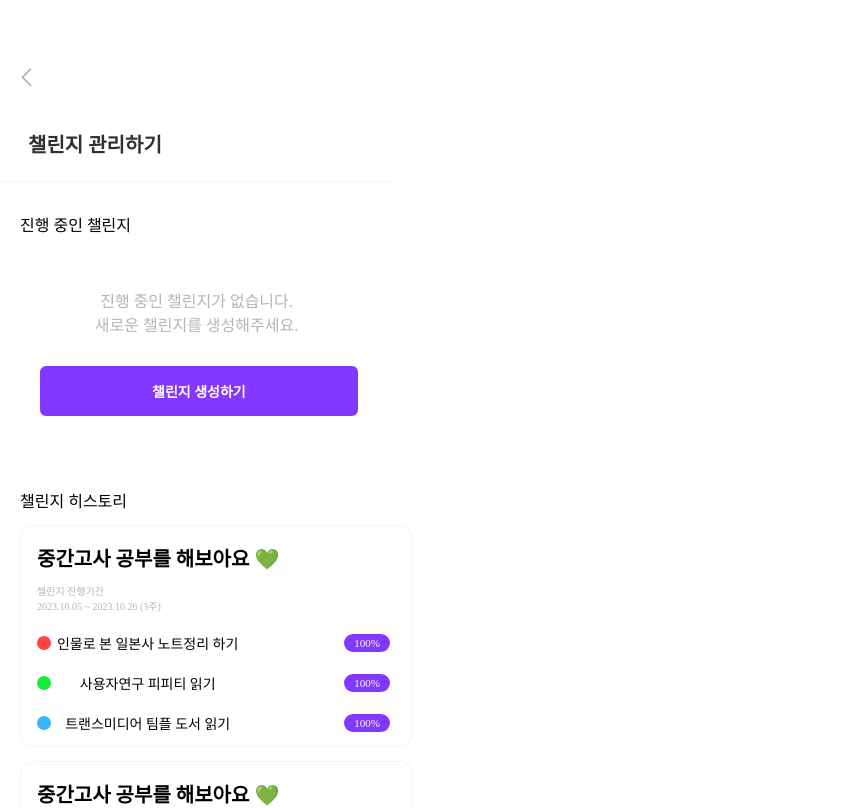
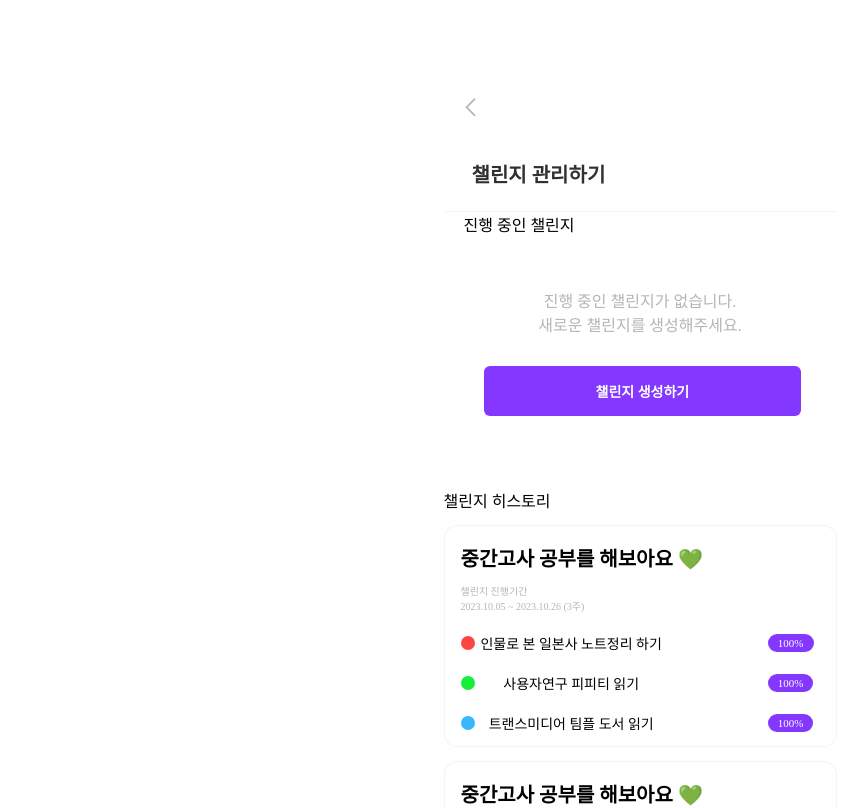
Before and after one commit to 11th-LikeLion-DragOn/DragOn_Front, a React (Create React App) app: page /nochallengelist in a window 1280 px wide. Shown: the top 808 px of the page, without its empty margins (0-856 px from the left). Built offline with nearby package versions, Linux system fonts and the light colour scheme.

Commit message:
style: 챌린지 생성&모달 가운데 정렬

```diff
--- a/src/components/ChallengeListPage/DeleteGoalModal.js
+++ b/src/components/ChallengeListPage/DeleteGoalModal.js
@@ -30,7 +30,7 @@ const Wrapper = styled.div`
   z-index: 999;
   position: absolute;
   top: 48%;
-  left: 1.5%;
+  left: 40.5%;
   margin: auto;
 
   width: 371px;
--- a/src/components/ChallengeListPage/QuitChallenge.js
+++ b/src/components/ChallengeListPage/QuitChallenge.js
@@ -37,7 +37,7 @@ const Wrapper = styled.div`
   z-index: 999;
   position: absolute;
   top: 48%;
-  left: 1.5%;
+  left: 40.5%;
   margin: auto;
 
   width: 371px;
--- a/src/pages/MakeChallengePage.js
+++ b/src/pages/MakeChallengePage.js
@@ -20,8 +20,8 @@ const MakeChallengePage = () => {
 
   return (
     <>
-      <TopBar titleText="챌린지 생성하기" />
       <Wrapper>
+        <TopBar titleText="챌린지 생성하기" />
         <Input
           type="text"
           value={name}
@@ -68,6 +68,11 @@ const Wrapper = styled.div`
   padding: 0 20px 0 20px;
   width: 393px;
   height: 852px;
+  display: flex;
+  flex-direction: column;
+  align-items: center; /* 수직 가운데 정렬 */
+  margin: auto; /* 수평 가운데 정렬 */
+  height: 100vh; /* 화면의 높이를 100%로 채워 전체 화면을 가리키도록 함 */
 `;
 const Input = styled.input`
   border: none;
--- a/src/pages/NoChallengeListPage.js
+++ b/src/pages/NoChallengeListPage.js
@@ -8,8 +8,8 @@ import NoChallenge from "../components/ChallengeListPage/NoChallenge";
 const NoChallengeListPage = () => {
   return (
     <>
-      <TopBar titleText="챌린지 관리하기" />
       <Wrapper>
+        <TopBar titleText="챌린지 관리하기" />
         <Current>
           <div className="ing">진행 중인 챌린지</div>
           <NoChallenge />
@@ -33,6 +33,11 @@ const Wrapper = styled.div`
   .ing {
     margin-bottom: 13px;
   }
+  display: flex;
+  flex-direction: column;
+  align-items: center;
+  margin: auto;
+  height: 100vh;
 `;
 const Current = styled.div``;
 const History = styled.div`
--- a/src/pages/SetPeriodPage.js
+++ b/src/pages/SetPeriodPage.js
@@ -11,8 +11,8 @@ const SetPeriodPage = () => {
   };
   return (
     <>
-      <TopBar titleText="챌린지 생성하기" />
       <Wrapper>
+        <TopBar titleText="챌린지 생성하기" />
         <div className="toptext">저는 이 챌린지를 </div>
         <Bottom>
           <CustomSelect />
@@ -30,11 +30,16 @@ const Wrapper = styled.div`
   padding: 0 24px 0 24px;
   .toptext {
     margin-top: 50px;
-    margin-left: 10px;
+    margin-right: 225px;
     font-size: 16px;
     font-weight: 500;
     line-height: normal;
   }
+  display: flex;
+  flex-direction: column;
+  align-items: center;
+  margin: auto;
+  height: 100vh;
 `;
 const Bottom = styled.div`
   margin-top: 21px;
```
